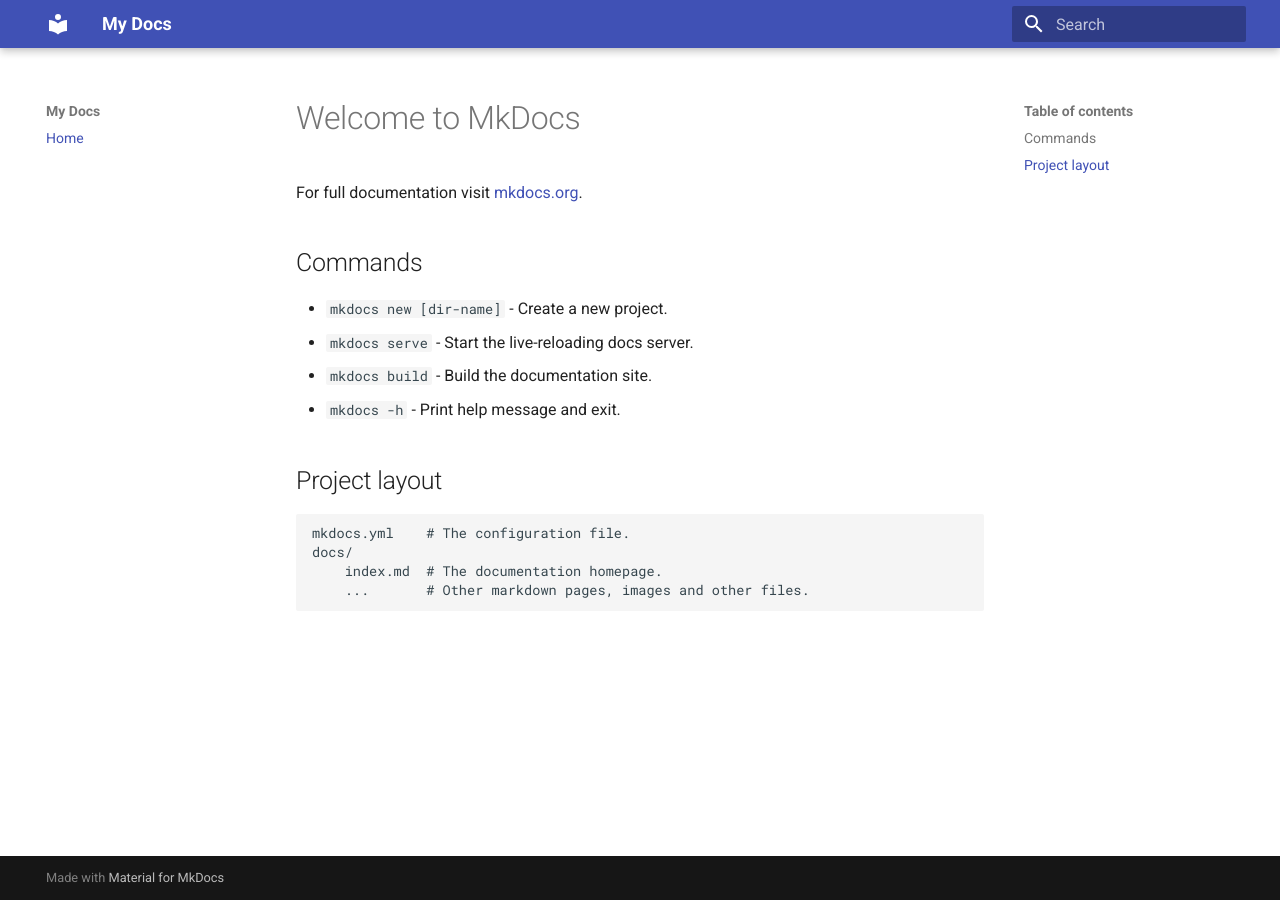
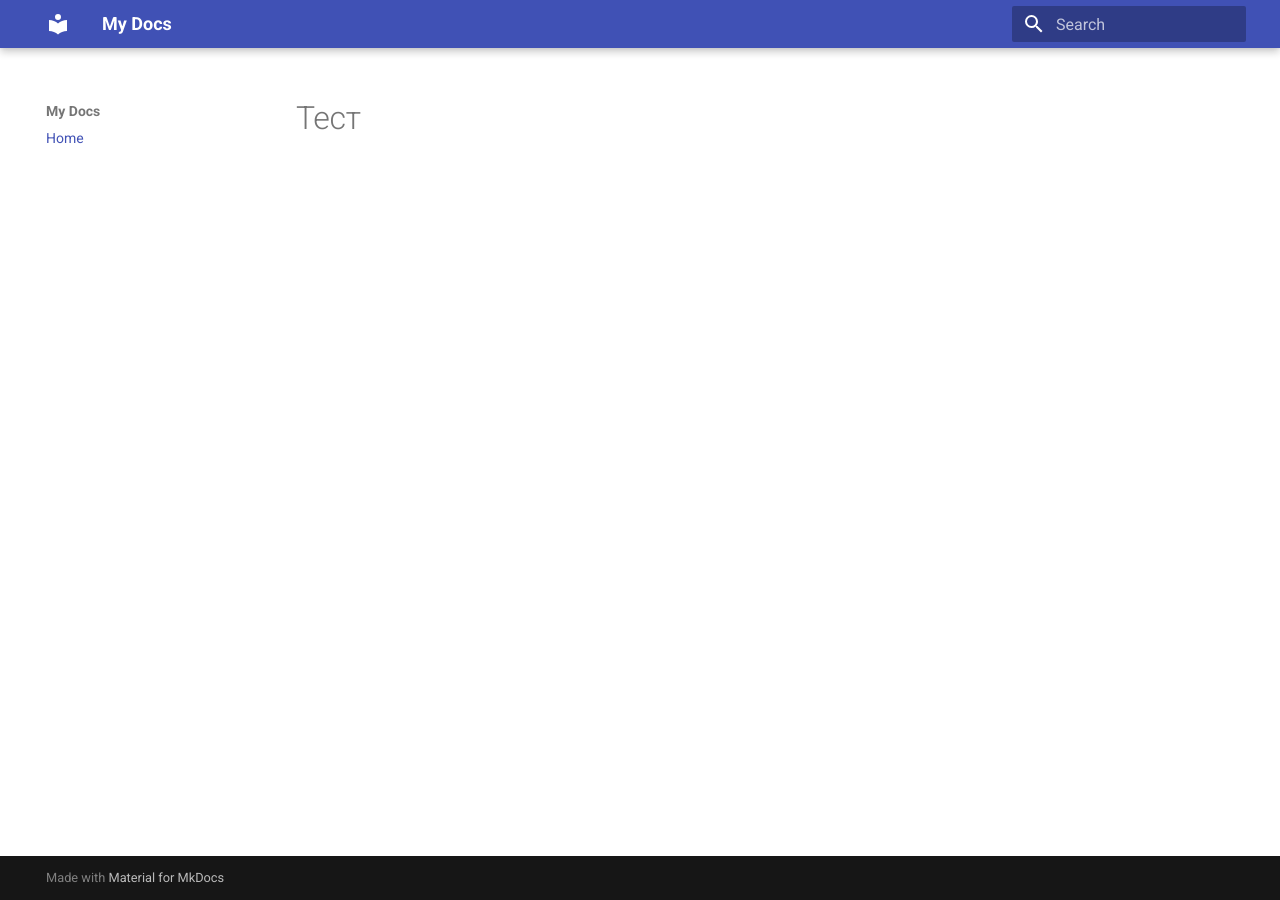
Before and after one commit to Catorol/mkdocs-site, an MkDocs documentation site: the page built from docs/index.md, in a window 1280 px wide. Built offline with MkDocs 1.6.1 and Material for MkDocs 9.7.7, drawn with Linux system fonts in a browser that asks for light colours.

Commit message:
Подготовка Helios

```diff
--- a/docs/index.md
+++ b/docs/index.md
@@ -1,17 +1,3 @@
-# Welcome to MkDocs
+<!-- HEALTHCHECK_TOKEN: mkdocs-helios-ok-2026 -->
 
-For full documentation visit [mkdocs.org](https://www.mkdocs.org).
-
-## Commands
-
-* `mkdocs new [dir-name]` - Create a new project.
-* `mkdocs serve` - Start the live-reloading docs server.
-* `mkdocs build` - Build the documentation site.
-* `mkdocs -h` - Print help message and exit.
-
-## Project layout
-
-    mkdocs.yml    # The configuration file.
-    docs/
-        index.md  # The documentation homepage.
-        ...       # Other markdown pages, images and other files.
+# Тест
--- a/mkdocs.yml
+++ b/mkdocs.yml
@@ -1,9 +1,7 @@
 site_name: My Docs
-site_url: https://catorol.github.io/mkdocs-site/
+site_url: https://se.ifmo.ru/~s564527/
 use_directory_urls: true
-
 theme:
   name: material
-
 nav:
   - Home: index.md
```
Also changed, not shown: 1 other file.
